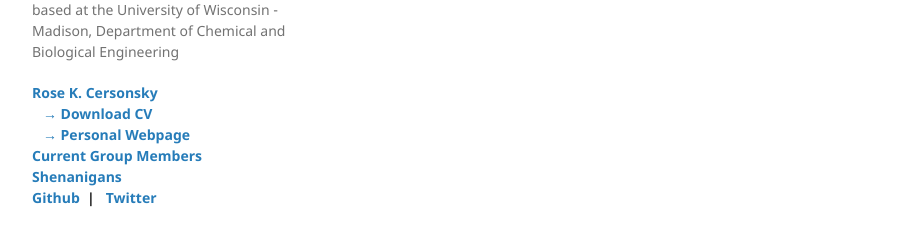
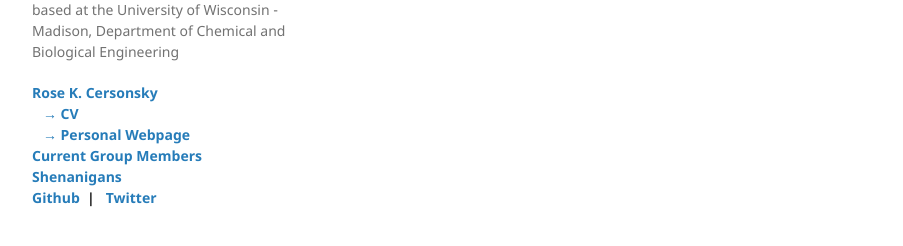
Before and after one commit to trysmiles/website, a Jekyll site: the page built from index.md, in a window 1280 px wide. Shown: the part 355-601 px from the top of the page, without its empty margins (178-1081 px from the left). Built offline with Jekyll 4.4.1, drawn with Linux system fonts in a browser that asks for light colours; our own code applies the rules of GitHub Pages for plain Markdown files.

Commit message:
fixing links

```diff
--- a/_config.yml
+++ b/_config.yml
@@ -4,3 +4,4 @@
 show_downloads: false
 google_analytics:
 theme: jekyll-theme-minimal
+baseurl: /
--- a/_layouts/default.html
+++ b/_layouts/default.html
@@ -21,10 +21,10 @@
               <p>{{ site.description | default: site.github.project_tagline }}</p>
 
               <strong><a>Rose K. Cersonsky</a><br></strong>
-              &nbsp;&nbsp;&nbsp;<strong><a href="/cv">&#8594&nbsp;Download CV</a><br></strong>
+              &nbsp;&nbsp;&nbsp;<strong><a href="https://rosecersonsky.com/assets/Cersonsky.pdf">&#8594&nbsp;CV</a><br></strong>
               &nbsp;&nbsp;&nbsp;<strong><a href="https://www.rosecersonsky.com">&#8594&nbsp;Personal Webpage</a><br /></strong>
-              <strong><a href="/members/">Current Group Members</a><br></strong>
-              <strong><a href="/fun">Shenanigans</a><br></strong>
+              <strong><a href="/website/members/">Current Group Members</a><br></strong>
+              <strong><a href="/website/fun">Shenanigans</a><br></strong>
               <strong><a href="https://github.io/cersonsky-lab"> Github</a>&nbsp; | &nbsp; <a href="https://twitter.com/LabOfScience"> Twitter</a><br></strong>
 
           </header>
--- a/index.md
+++ b/index.md
@@ -6,4 +6,4 @@
 
 Right now we are in the processing of starting up, and are prioritizing our science (and therefore this webpage is threadbare).
 
-While you're here, check out <a href="/members">our fantastic members</a>!
+While you're here, check out <a href="/website/members">our fantastic members</a>!
--- a/make_member_page.py
+++ b/make_member_page.py
@@ -32,8 +32,8 @@
                                 raise FileNotFoundError("File _member/imgs/{}.png does not exist.".format(my_peepcodes[j]))
                             if not os.path.exists("./members/{}.md".format(my_peepcodes[j])):
                                 raise FileNotFoundError("./members/{}.md does not exist.".format(my_peepcodes[j]))
-                            images += "|<a href='/members/{}'><img src='/assets/_member_imgs/{}.png' style='height:200px'></a>".format(my_peepcodes[j], my_peepcodes[j])
-                            names += '|<a href="/members/{}">{}</a>'.format(
+                            images += "|<a href='/website/members/{}'><img src='/website/assets/_member_imgs/{}.png' style='height:200px'></a>".format(my_peepcodes[j], my_peepcodes[j])
+                            names += '|<a href="/website/members/{}">{}</a>'.format(
                                 my_peepcodes[j], my_peeps[j]
                             )
                         else:
```
Also changed, not shown: members/example_student.md (+1 -1 lines), members/index.md (+2 -2 lines), README.md.
